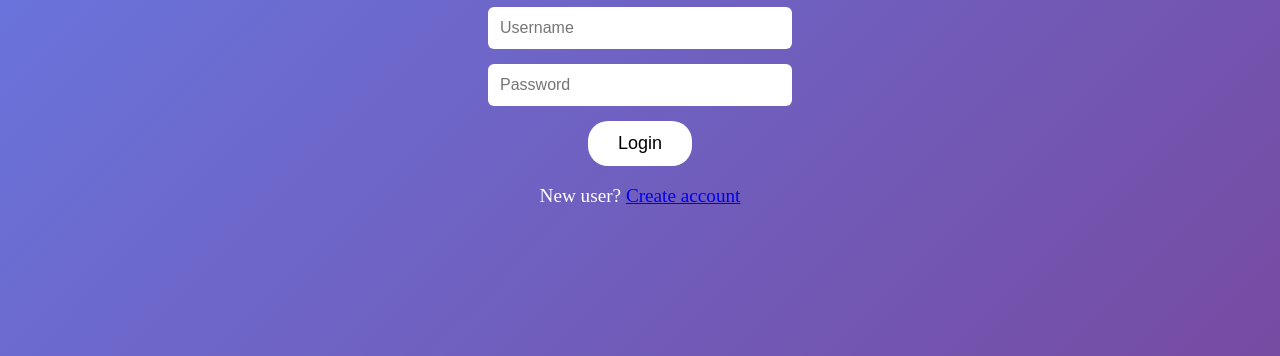
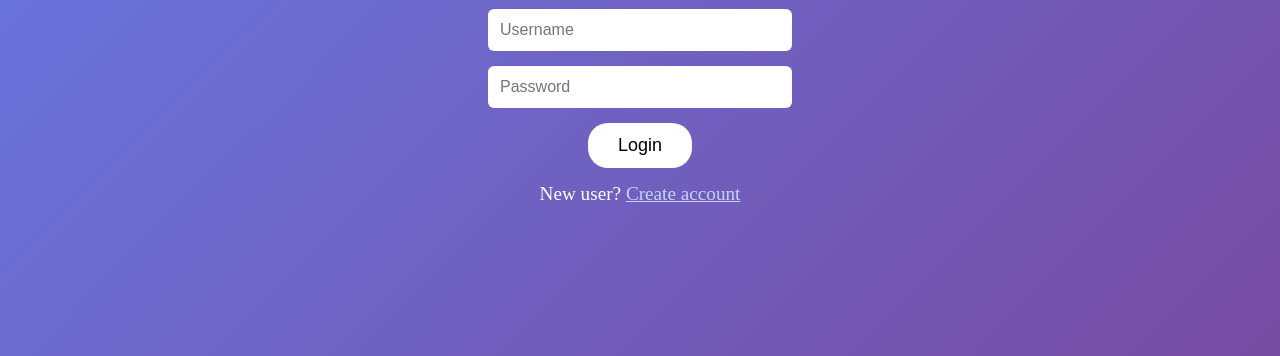
Before and after one commit to Snikap/public-index.html, a website: page public/index.html in a window 1280 px wide. Shown: the part 444-800 px from the top of the page. Drawn offline with Linux system fonts and the light colour scheme.

Commit message:
Update style.css

```diff
--- a/public/style.css
+++ b/public/style.css
@@ -86,3 +86,12 @@
 .login-form button:hover {
   background: #e5e7eb;
 }
+.switch {
+  margin-top: 15px;
+  color: white;
+}
+
+.switch a {
+  color: #c7d2fe;
+  text-decoration: underline;
+}
```
